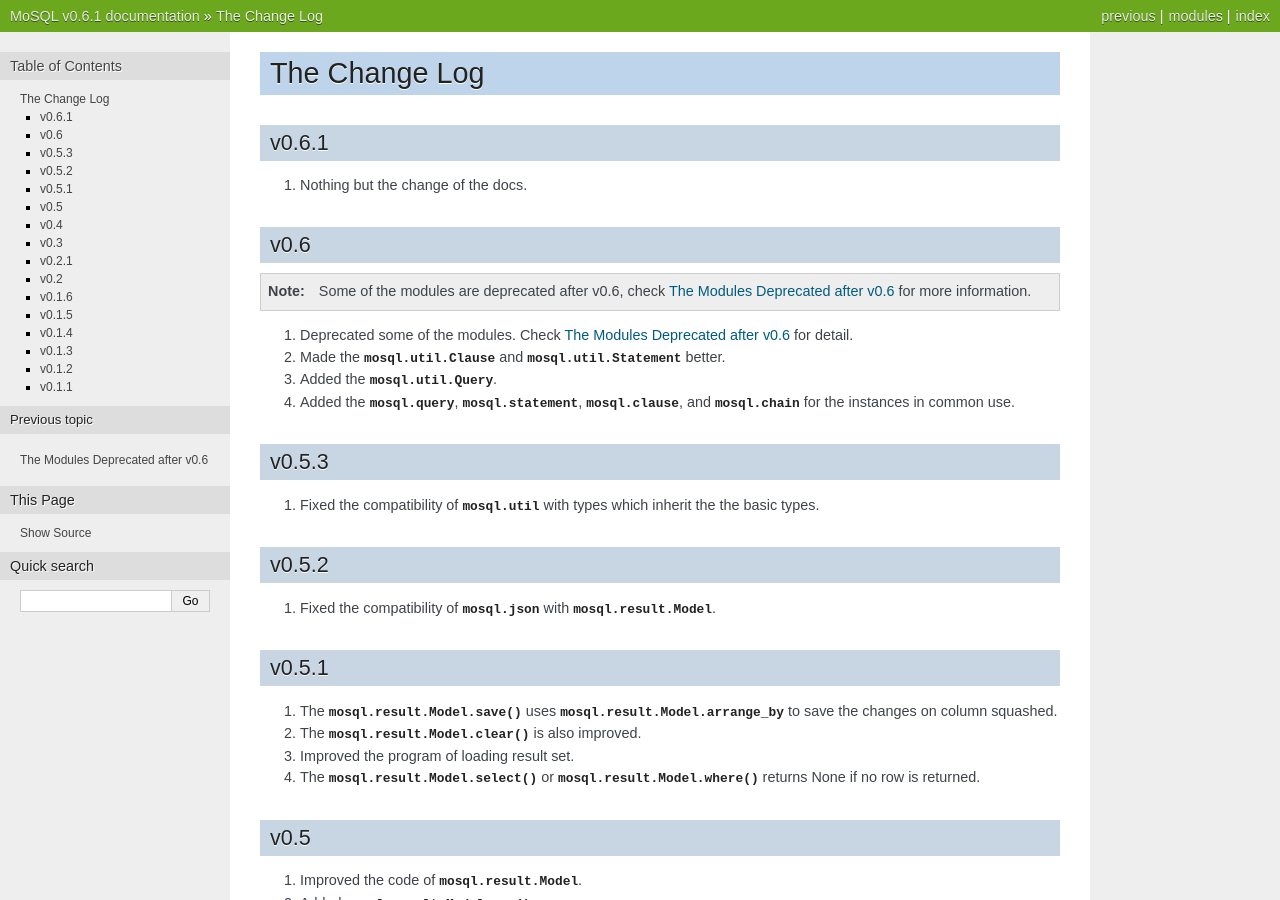
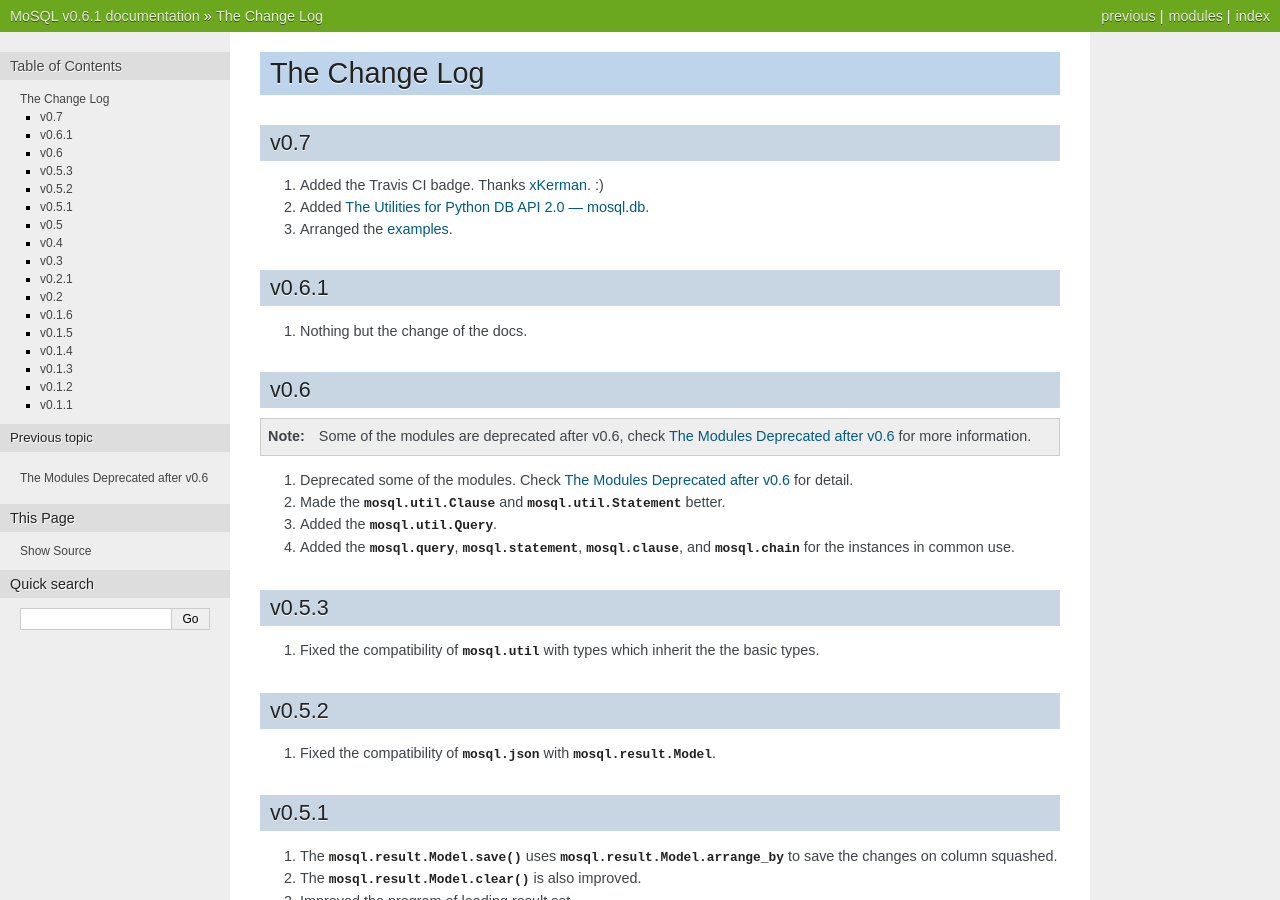
Before and after one commit to moskytw/mosql, a Sphinx documentation site: the page built from docs/changes.rst, in a window 1280 px wide and 900 px high. Built offline with Sphinx 7.4.7, drawn with Linux system fonts in a browser that asks for light colours.

Commit message:
updated change log

```diff
--- a/docs/changes.rst
+++ b/docs/changes.rst
@@ -1,5 +1,14 @@
 The Change Log
 ==============
+
+v0.7
+----
+
+1. Added the Travis CI badge. Thanks `xKerman
+   <https://github.com/moskytw/mosql/pull/7>`_. :)
+2. Added :doc:`/db`.
+3. Arranged the `examples
+   <https://github.com/moskytw/mosql/tree/dev/examples>`_.
 
 v0.6.1
 ------
```
